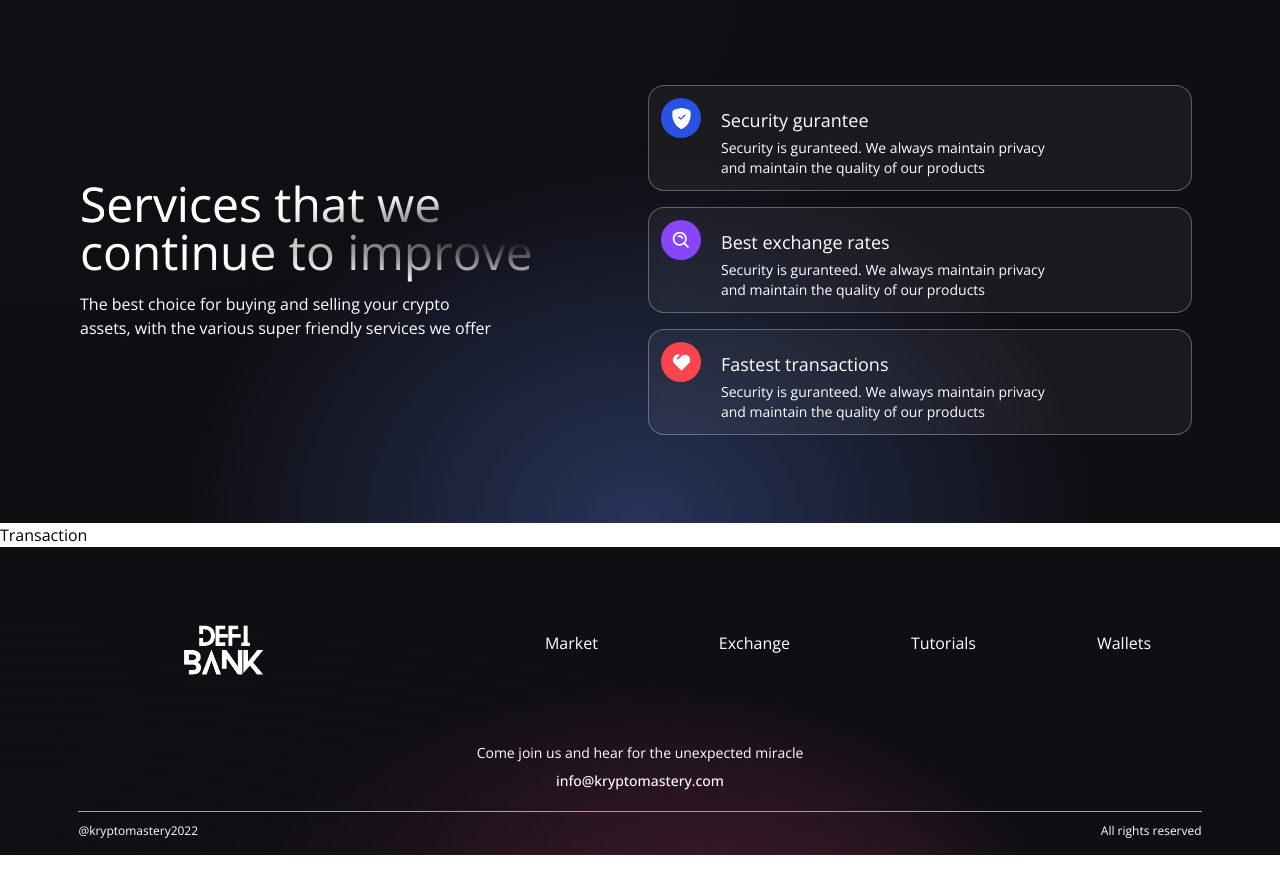
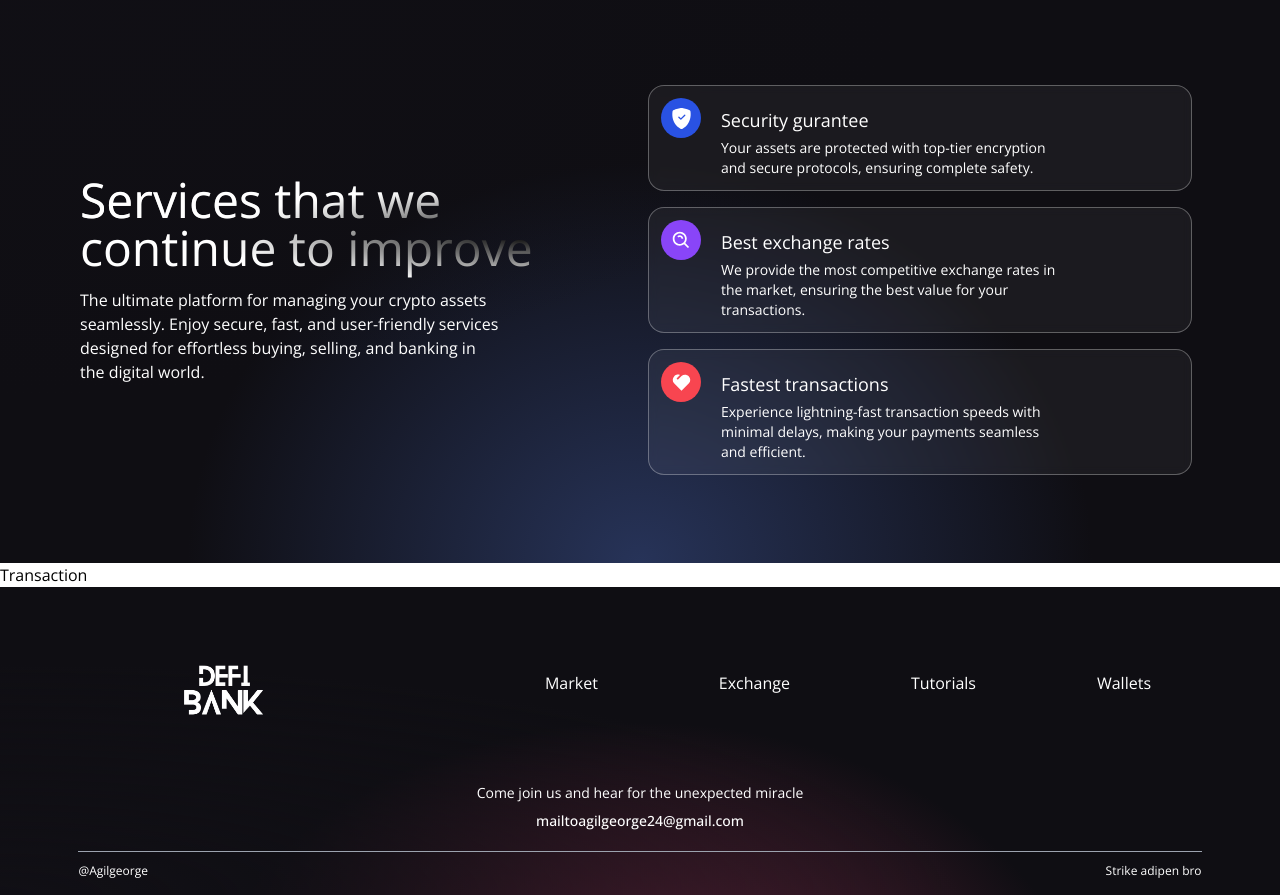
Before and after one commit to Agilgeorge/virtual-bank, a React (Vite) app in the folder client/: page / in a window 1280 px wide. Shown: the part 840-1735 px from the top of the page. Before the commit the page ends 1695 px from the top, so only its background shows below. Built offline with nearby package versions, Linux system fonts and the light colour scheme.

Commit message:
cp contents altered

```diff
--- a/client/src/components/Footer.jsx
+++ b/client/src/components/Footer.jsx
@@ -18,14 +18,14 @@ const Footer = () => (
 
     <div className="flex justify-center items-center flex-col mt-5">
       <p className="text-white text-sm text-center">Come join us and hear for the unexpected miracle</p>
-      <p className="text-white text-sm text-center font-medium mt-2">info@kryptomastery.com</p>
+      <p className="text-white text-sm text-center font-medium mt-2">mailtoagilgeorge24@gmail.com</p>
     </div>
 
     <div className="sm:w-[90%] w-full h-[0.25px] bg-gray-400 mt-5 " />
 
     <div className="sm:w-[90%] w-full flex justify-between items-center mt-3">
-      <p className="text-white text-left text-xs">@kryptomastery2022</p>
-      <p className="text-white text-right text-xs">All rights reserved</p>
+      <p className="text-white text-left text-xs">@Agilgeorge</p>
+      <p className="text-white text-right text-xs">Strike adipen bro</p>
     </div>
   </div>
 );
--- a/client/src/components/Services.jsx
+++ b/client/src/components/Services.jsx
@@ -27,8 +27,7 @@ const Services = () => (
           continue to improve
         </h1>
         <p className="text-left my-2 text-white font-light md:w-9/12 w-11/12 text-base">
-          The best choice for buying and selling your crypto assets, with the
-          various super friendly services we offer
+        The ultimate platform for managing your crypto assets seamlessly. Enjoy secure, fast, and user-friendly services designed for effortless buying, selling, and banking in the digital world.
         </p>
       </div>
 
@@ -37,19 +36,19 @@ const Services = () => (
           color="bg-[#2952E3]"
           title="Security gurantee"
           icon={<BsShieldFillCheck fontSize={21} className="text-white" />}
-          subtitle="Security is guranteed. We always maintain privacy and maintain the quality of our products"
+          subtitle="Your assets are protected with top-tier encryption and secure protocols, ensuring complete safety."
         />
         <ServiceCard
           color="bg-[#8945F8]"
           title="Best exchange rates"
           icon={<BiSearchAlt fontSize={21} className="text-white" />}
-          subtitle="Security is guranteed. We always maintain privacy and maintain the quality of our products"
+          subtitle="We provide the most competitive exchange rates in the market, ensuring the best value for your transactions."
         />
         <ServiceCard
           color="bg-[#F84550]"
           title="Fastest transactions"
           icon={<RiHeart2Fill fontSize={21} className="text-white" />}
-          subtitle="Security is guranteed. We always maintain privacy and maintain the quality of our products"
+          subtitle="Experience lightning-fast transaction speeds with minimal delays, making your payments seamless and efficient."
         />
       </div>
     </div>
```
